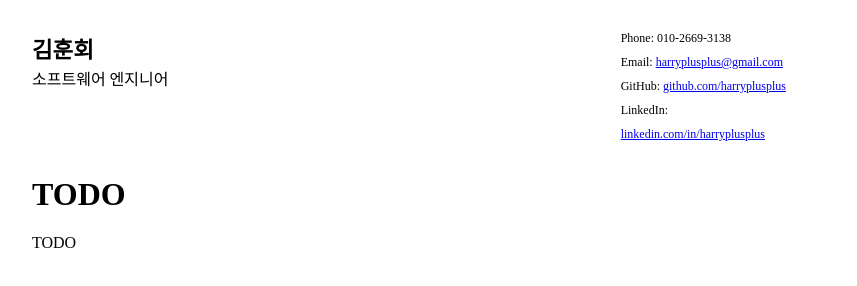
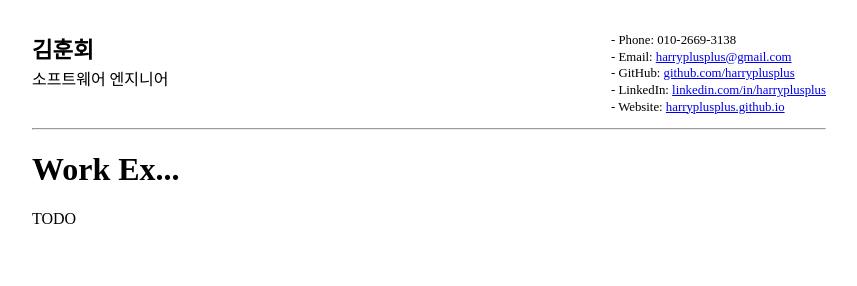
Before and after one commit to harryplusplus/harryplusplus.github.io, an Astro site: page /ko/resume-backend in a window 1280 px wide. Shown: the whole page, without its empty margins (211-1068 px from the left). Built offline with nearby package versions, Linux system fonts and the light colour scheme; Astro itself is replaced by a stand-in of ours.

Commit message:
chore: update AGENTS.md with mdx format/lint instruction and refine resume-backend layout

```diff
--- a/src/pages/ko/resume-backend.mdx
+++ b/src/pages/ko/resume-backend.mdx
@@ -3,30 +3,38 @@ layout: '@/layouts/PrintLayout.astro'
 title: 이력서
 ---
 
-<div style="display: flex; justify-content: space-between; align-items: flex-start; margin-bottom: 1.5rem; margin-right: 40px;">
+<div style="display: flex; justify-content: space-between; align-items: flex-start; margin-bottom: 0.8rem;">
   <div>
     <div style="font-size: 1.4rem; font-weight: 700;">김훈회</div>
-    <div style="font-size: 1.0rem; padding-top: 2px;">소프트웨어 엔지니어</div>
+    <div style="padding-top: 2px;">소프트웨어 엔지니어</div>
   </div>
-  <div style="text-align: left; line-height: 1.0; font-size: 0.75rem; white-space: nowrap;">
-    <div>Phone: 010-2669-3138</div>
+  <div style="line-height: 1.3; font-size: 0.8rem;">
+    <div>{'- Phone: 010-2669-3138'}</div>
     <div>
-      Email:{' '}
-      <a href="mailto:harryplusplus@gmail.com">harryplusplus@gmail.com</a>
+      {'- Email: '}
+      <a href="mailto:harryplusplus@gmail.com">{'harryplusplus@gmail.com'}</a>
     </div>
     <div>
-      GitHub:{' '}
-      <a href="https://github.com/harryplusplus">github.com/harryplusplus</a>
+      {'- GitHub: '}
+      <a href="https://github.com/harryplusplus">
+        {'github.com/harryplusplus'}
+      </a>
     </div>
     <div>
-      LinkedIn:{' '}
+      {'- LinkedIn: '}
       <a href="https://linkedin.com/in/harryplusplus">
-        linkedin.com/in/harryplusplus
+        {'linkedin.com/in/harryplusplus'}
       </a>
+    </div>
+    <div>
+      {'- Website: '}
+      <a href="https://harryplusplus.github.io">{'harryplusplus.github.io'}</a>
     </div>
   </div>
 </div>
 
-# TODO
+---
+
+# Work Ex...
 
 TODO
```
Also changed, not shown: AGENTS.md (+1 -0 lines).
